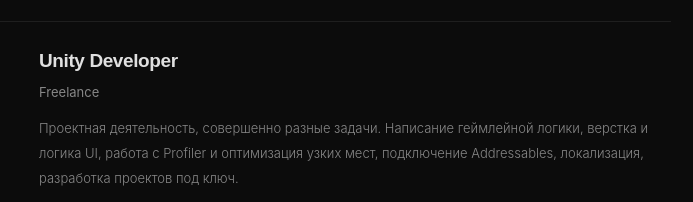
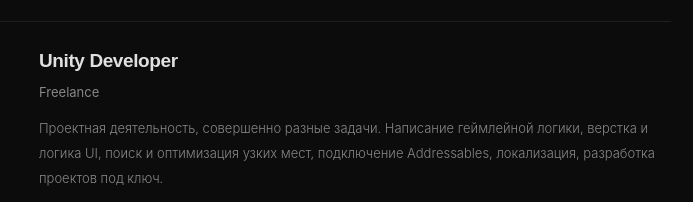
Before and after one commit to miramidev/miramidev.github.io, a plain HTML site: page index.html in a window 1280 px wide. Shown: the part 1007-1209 px from the top of the page, 367-1060 px from the left. Drawn offline with Linux system fonts and the light colour scheme; a web font is replaced by a local one.

Commit message:
chg: update info

```diff
--- a/index.html
+++ b/index.html
@@ -104,7 +104,7 @@
       <div>
         <div class="exp-role">Unity Developer</div>
         <div class="exp-company">Freelance</div>
-        <p class="exp-desc">Проектная деятельность, совершенно разные задачи. Написание геймлейной логики, верстка и логика UI, работа с Profiler и оптимизация узких мест, подключение Addressables, локализация, разработка проектов под ключ.</p>
+        <p class="exp-desc">Проектная деятельность, совершенно разные задачи. Написание геймлейной логики, верстка и логика UI, поиск и оптимизация узких мест, подключение Addressables, локализация, разработка проектов под ключ.</p>
         <div class="tags">
           <span class="tag">Unity</span>
           <span class="tag">C#</span>
```
